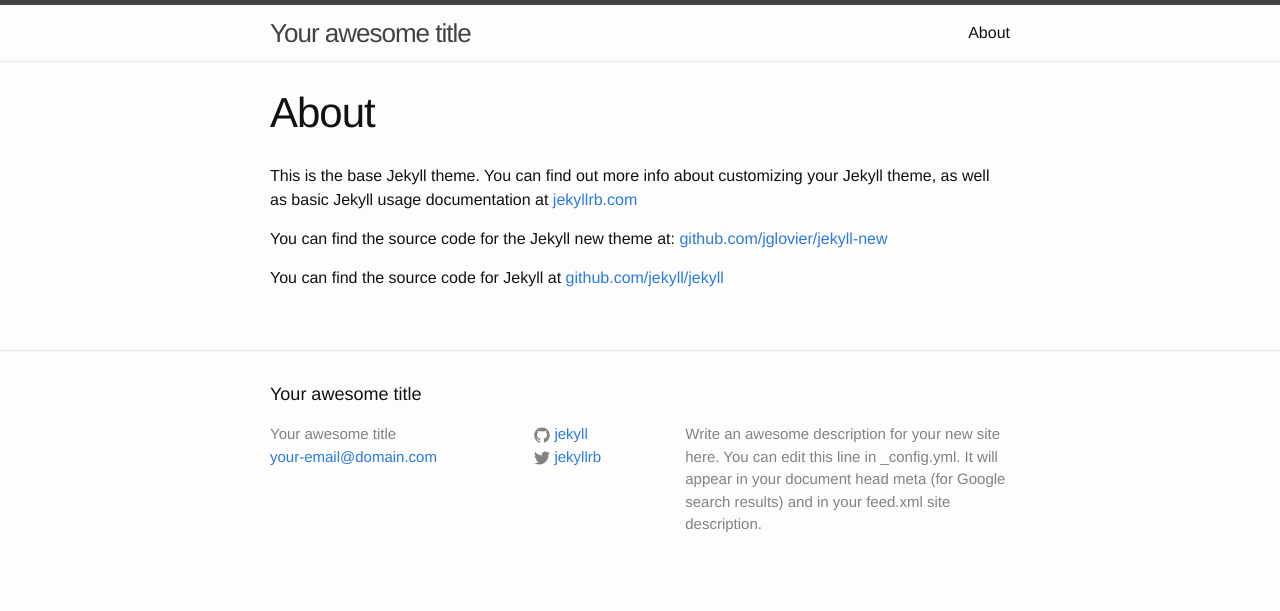
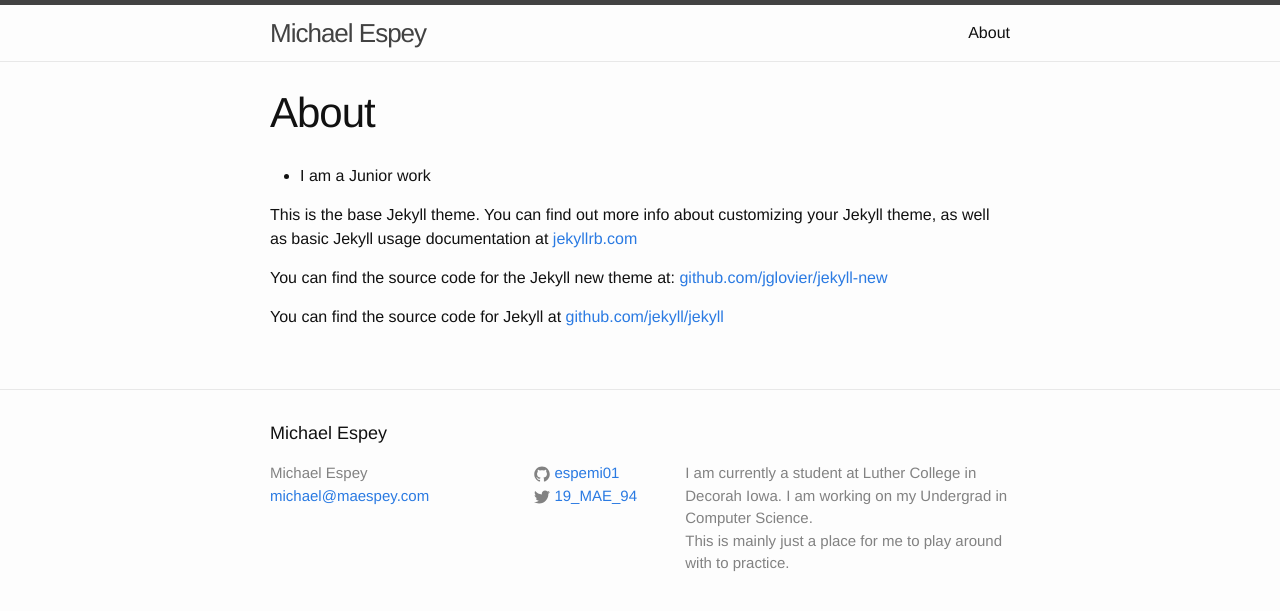
Before and after one commit to espemi01/espemi01.github.io, a Jekyll site: the page built from blog/about.md, in a window 1280 px wide. Shown: the top 611 px of the page. Built offline with Jekyll 4.4.1, drawn with Linux system fonts in a browser that asks for light colours.

Commit message:
updating about

```diff
--- a/blog/_config.yml
+++ b/blog/_config.yml
@@ -1,14 +1,15 @@
 # Site settings
-title: Your awesome title
-email: your-email@domain.com
+title: Michael Espey
+email: michael@maespey.com
 description: > # this means to ignore newlines until "baseurl:"
-  Write an awesome description for your new site here. You can edit this
-  line in _config.yml. It will appear in your document head meta (for
-  Google search results) and in your feed.xml site description.
+  I am currently a student at Luther College in Decorah Iowa.
+  I am working on my Undergrad in Computer Science.<br />
+  This is mainly just a place for me to play around with
+  to practice.
 baseurl: "" # the subpath of your site, e.g. /blog/
-url: "http://yourdomain.com" # the base hostname & protocol for your site
-twitter_username: jekyllrb
-github_username:  jekyll
+url: "http://maespey.com" # the base hostname & protocol for your site
+twitter_username: 19_MAE_94
+github_username:  espemi01
 
 # Build settings
 markdown: kramdown
--- a/blog/about.md
+++ b/blog/about.md
@@ -3,6 +3,8 @@
 title: About
 permalink: /about/
 ---
+* I am a Junior work
+
 
 This is the base Jekyll theme. You can find out more info about customizing your Jekyll theme, as well as basic Jekyll usage documentation at [jekyllrb.com](http://jekyllrb.com/)
 
```
